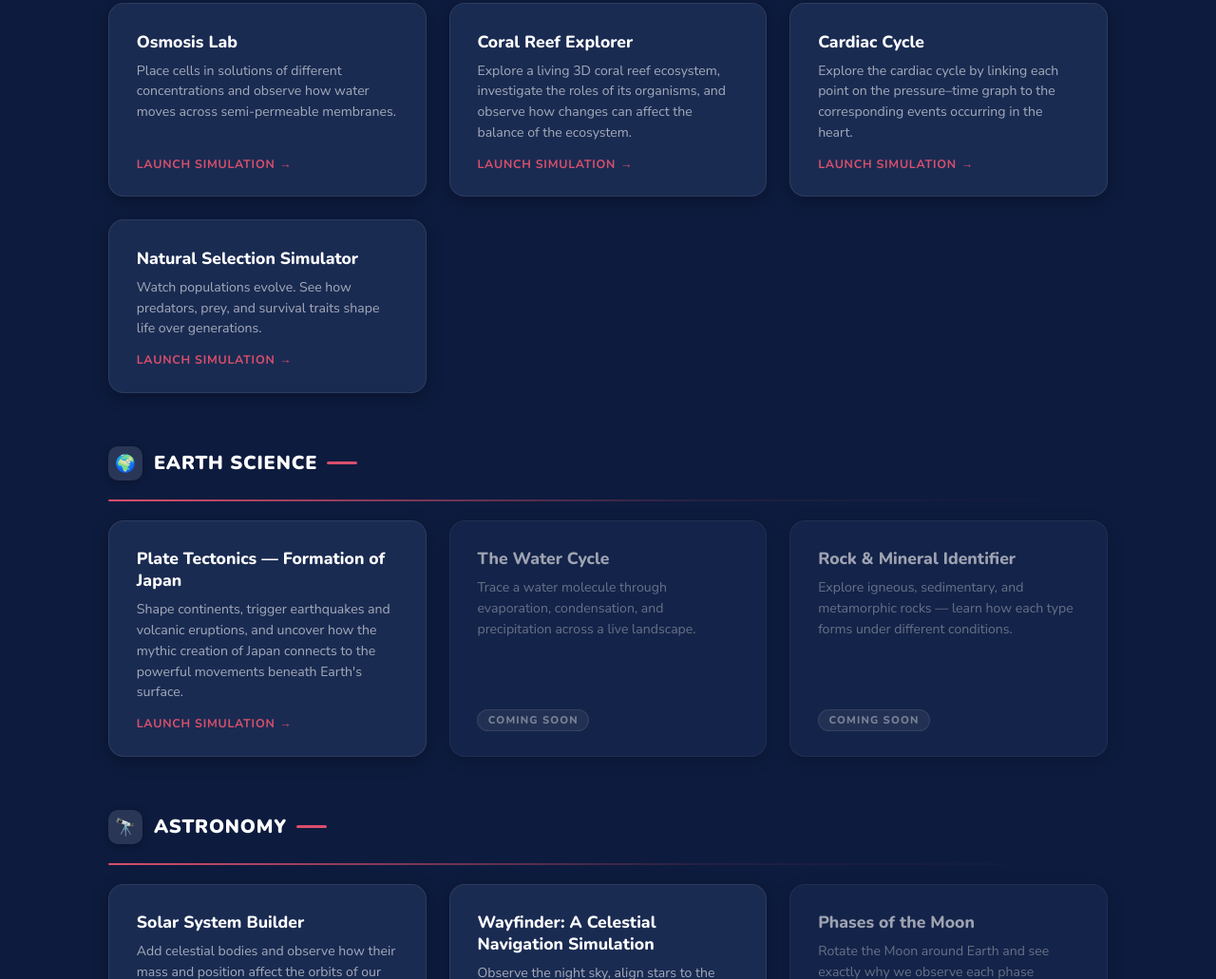
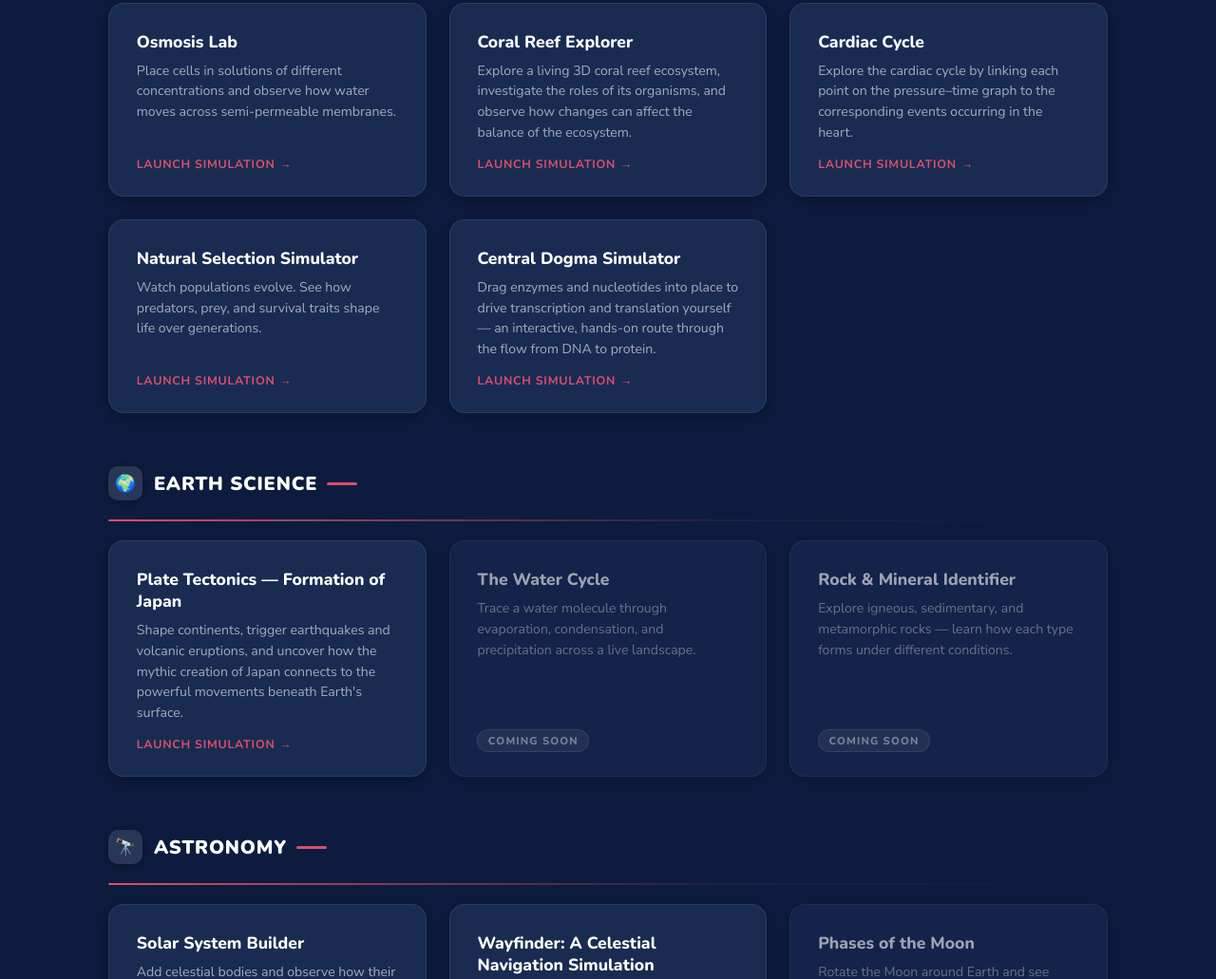
Before and after one commit to curiomindsinc/website, a plain HTML site: page index.html in a window 1280 px wide. Shown: the part 1623-2654 px from the top of the page at 95% size. Drawn offline with nearby package versions, Linux system fonts and the light colour scheme.

Commit message:
Add files via upload

```diff
--- a/index.html
+++ b/index.html
@@ -499,6 +499,7 @@ const SIMS = [
   { cat:'biology', href:'https://coral-reef-explorer.base44.app/', title:'Coral Reef Explorer', desc:'Explore a living 3D coral reef ecosystem, investigate the roles of its organisms, and observe how changes can affect the balance of the ecosystem.' },
   { cat:'biology', href:'Biology/heart_detective_v5.html', title:'Cardiac Cycle', desc:'Explore the cardiac cycle by linking each point on the pressure–time graph to the corresponding events occurring in the heart.' },
   { cat:'biology', href:'https://natura-selection.pages.dev/', title:'Natural Selection Simulator', desc:'Watch populations evolve. See how predators, prey, and survival traits shape life over generations.' },
+  { cat:'biology', href:'https://centraldogma.curiominds-inc.workers.dev/', title:'Central Dogma Simulator', desc:'Drag enzymes and nucleotides into place to drive transcription and translation yourself — an interactive, hands-on route through the flow from DNA to protein.' },
   // ── Earth Science ──
   { cat:'earth-science', href:'Earth Science/tectonics/onogoro_final.html', title:'Plate Tectonics — Formation of Japan', desc:'Shape continents, trigger earthquakes and volcanic eruptions, and uncover how the mythic creation of Japan connects to the powerful movements beneath Earth\'s surface.' },
   { cat:'earth-science', title:'The Water Cycle', desc:'Trace a water molecule through evaporation, condensation, and precipitation across a live landscape.', status:'coming-soon' },
```
